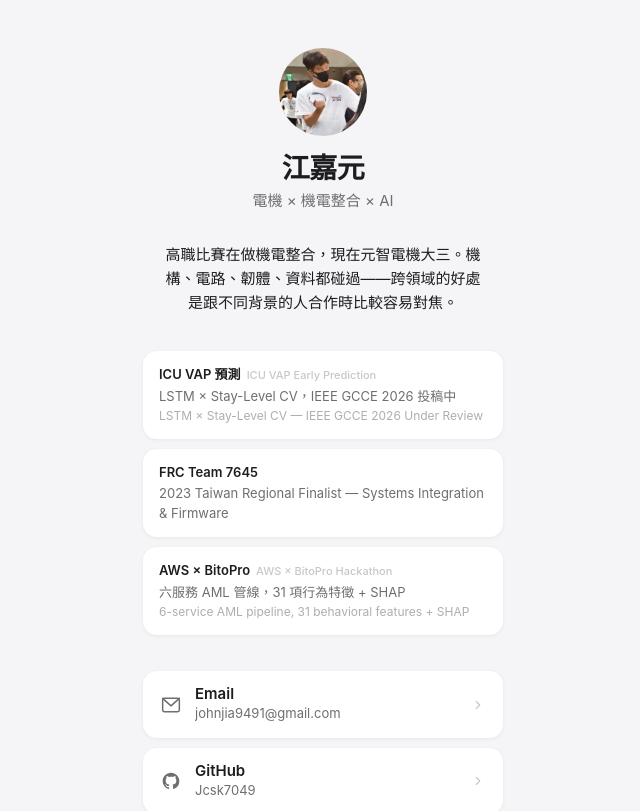
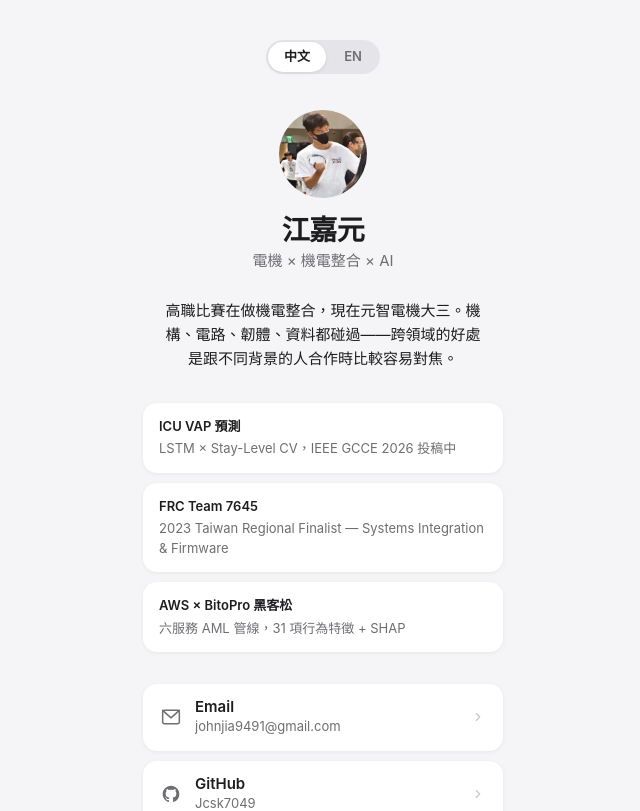
Before and after one commit to Jcsk7049/personal-website, a React (Vite) app: page /card in a window 1280 px wide. Shown: the top 811 px of the page, without its empty margins (317-957 px from the left). Built offline with nearby package versions, Linux system fonts and the light colour scheme.

Commit message:
Card: add zh/en toggle, FRC English only

```diff
--- a/src/pages/Card.jsx
+++ b/src/pages/Card.jsx
@@ -1,63 +1,122 @@
-import { useEffect } from 'react'
+import { useEffect, useState } from 'react'
 
-const LINKS = [
+const LINKS = {
+  zh: [
     {
       href: 'mailto:johnjia9491@gmail.com',
       label: 'Email',
       sub: 'johnjia9491@gmail.com',
-    icon: (
-      <svg width="20" height="20" viewBox="0 0 24 24" fill="none" stroke="currentColor" strokeWidth="1.8" strokeLinecap="round" strokeLinejoin="round">
-        <rect x="2" y="4" width="20" height="16" rx="2"/>
-        <polyline points="2,4 12,13 22,4"/>
-      </svg>
-    ),
     },
     {
       href: 'https://github.com/Jcsk7049',
       label: 'GitHub',
       sub: 'Jcsk7049',
-    icon: (
-      <svg width="20" height="20" viewBox="0 0 24 24" fill="currentColor">
-        <path d="M12 2C6.477 2 2 6.484 2 12.017c0 4.425 2.865 8.18 6.839 9.504.5.092.682-.217.682-.483 0-.237-.008-.868-.013-1.703-2.782.605-3.369-1.343-3.369-1.343-.454-1.158-1.11-1.466-1.11-1.466-.908-.62.069-.608.069-.608 1.003.07 1.531 1.032 1.531 1.032.892 1.53 2.341 1.088 2.91.832.092-.647.35-1.088.636-1.338-2.22-.253-4.555-1.113-4.555-4.951 0-1.093.39-1.988 1.029-2.688-.103-.253-.446-1.272.098-2.65 0 0 .84-.27 2.75 1.026A9.564 9.564 0 0112 6.844c.85.004 1.705.115 2.504.337 1.909-1.296 2.747-1.027 2.747-1.027.546 1.379.202 2.398.1 2.651.64.7 1.028 1.595 1.028 2.688 0 3.848-2.339 4.695-4.566 4.943.359.309.678.92.678 1.855 0 1.338-.012 2.419-.012 2.747 0 .268.18.58.688.482A10.019 10.019 0 0022 12.017C22 6.484 17.522 2 12 2z"/>
-      </svg>
-    ),
     },
     {
       href: 'https://www.linkedin.com/in/%E5%98%89%E5%85%83-%E6%B1%9F-662764344',
       label: 'LinkedIn',
       sub: '江嘉元',
-    icon: (
+    },
+    {
+      href: '/',
+      label: '個人網站',
+      sub: '完整作品集',
+    },
+  ],
+  en: [
+    {
+      href: 'mailto:johnjia9491@gmail.com',
+      label: 'Email',
+      sub: 'johnjia9491@gmail.com',
+    },
+    {
+      href: 'https://github.com/Jcsk7049',
+      label: 'GitHub',
+      sub: 'Jcsk7049',
+    },
+    {
+      href: 'https://www.linkedin.com/in/%E5%98%89%E5%85%83-%E6%B1%9F-662764344',
+      label: 'LinkedIn',
+      sub: 'Chia-Yuan Chiang',
+    },
+    {
+      href: '/',
+      label: 'Portfolio',
+      sub: 'Full project showcase',
+    },
+  ],
+}
+
+const HIGHLIGHTS = [
+  {
+    zh: { label: 'ICU VAP 預測', desc: 'LSTM × Stay-Level CV，IEEE GCCE 2026 投稿中' },
+    en: { label: 'ICU VAP Early Prediction', desc: 'LSTM × Stay-Level CV — IEEE GCCE 2026 Under Review' },
+  },
+  {
+    // FRC: English only regardless of lang
+    en: { label: 'FRC Team 7645', desc: '2023 Taiwan Regional Finalist — Systems Integration & Firmware' },
+  },
+  {
+    zh: { label: 'AWS × BitoPro 黑客松', desc: '六服務 AML 管線，31 項行為特徵 + SHAP' },
+    en: { label: 'AWS × BitoPro Hackathon', desc: '6-service AML pipeline, 31 behavioral features + SHAP' },
+  },
+]
+
+const ICONS = {
+  email: (
+    <svg width="20" height="20" viewBox="0 0 24 24" fill="none" stroke="currentColor" strokeWidth="1.8" strokeLinecap="round" strokeLinejoin="round">
+      <rect x="2" y="4" width="20" height="16" rx="2"/><polyline points="2,4 12,13 22,4"/>
+    </svg>
+  ),
+  github: (
+    <svg width="20" height="20" viewBox="0 0 24 24" fill="currentColor">
+      <path d="M12 2C6.477 2 2 6.484 2 12.017c0 4.425 2.865 8.18 6.839 9.504.5.092.682-.217.682-.483 0-.237-.008-.868-.013-1.703-2.782.605-3.369-1.343-3.369-1.343-.454-1.158-1.11-1.466-1.11-1.466-.908-.62.069-.608.069-.608 1.003.07 1.531 1.032 1.531 1.032.892 1.53 2.341 1.088 2.91.832.092-.647.35-1.088.636-1.338-2.22-.253-4.555-1.113-4.555-4.951 0-1.093.39-1.988 1.029-2.688-.103-.253-.446-1.272.098-2.65 0 0 .84-.27 2.75 1.026A9.564 9.564 0 0112 6.844c.85.004 1.705.115 2.504.337 1.909-1.296 2.747-1.027 2.747-1.027.546 1.379.202 2.398.1 2.651.64.7 1.028 1.595 1.028 2.688 0 3.848-2.339 4.695-4.566 4.943.359.309.678.92.678 1.855 0 1.338-.012 2.419-.012 2.747 0 .268.18.58.688.482A10.019 10.019 0 0022 12.017C22 6.484 17.522 2 12 2z"/>
+    </svg>
+  ),
+  linkedin: (
     <svg width="20" height="20" viewBox="0 0 24 24" fill="currentColor">
       <path d="M16 8a6 6 0 016 6v7h-4v-7a2 2 0 00-2-2 2 2 0 00-2 2v7h-4v-7a6 6 0 016-6zM2 9h4v12H2z"/>
       <circle cx="4" cy="4" r="2"/>
     </svg>
   ),
-  },
-  {
-    href: '/',
-    label: '個人網站',
-    sub: '完整作品集',
-    icon: (
+  web: (
     <svg width="20" height="20" viewBox="0 0 24 24" fill="none" stroke="currentColor" strokeWidth="1.8" strokeLinecap="round" strokeLinejoin="round">
-        <circle cx="12" cy="12" r="10"/>
-        <line x1="2" y1="12" x2="22" y2="12"/>
+      <circle cx="12" cy="12" r="10"/><line x1="2" y1="12" x2="22" y2="12"/>
       <path d="M12 2a15.3 15.3 0 014 10 15.3 15.3 0 01-4 10 15.3 15.3 0 01-4-10 15.3 15.3 0 014-10z"/>
     </svg>
   ),
+}
+
+const LINK_ICONS = ['email', 'github', 'linkedin', 'web']
+
+const CHEVRON = (
+  <svg width="14" height="14" viewBox="0 0 24 24" fill="none" stroke="#C7C7CC" strokeWidth="2" strokeLinecap="round" strokeLinejoin="round" style={{ flexShrink: 0 }}>
+    <polyline points="9 18 15 12 9 6"/>
+  </svg>
+)
+
+const CONTENT = {
+  zh: {
+    subtitle: '電機 × 機電整合 × AI',
+    bio: '高職比賽在做機電整合，現在元智電機大三。機構、電路、韌體、資料都碰過——跨領域的好處是跟不同背景的人合作時比較容易對焦。',
+    footer: 'Computex 2025 · 台北',
   },
-]
-
-const HIGHLIGHTS = [
-  { label: 'ICU VAP 預測', labelEn: 'ICU VAP Early Prediction', desc: 'LSTM × Stay-Level CV，IEEE GCCE 2026 投稿中', descEn: 'LSTM × Stay-Level CV — IEEE GCCE 2026 Under Review' },
-  { label: 'FRC Team 7645', desc: '2023 Taiwan Regional Finalist — Systems Integration & Firmware' },
-  { label: 'AWS × BitoPro', labelEn: 'AWS × BitoPro Hackathon', desc: '六服務 AML 管線，31 項行為特徵 + SHAP', descEn: '6-service AML pipeline, 31 behavioral features + SHAP' },
-]
+  en: {
+    subtitle: 'EE × Mechatronics × AI',
+    bio: 'Competed in mechatronics during high school. Now a 3rd-year EE student at Yuan Ze University. I\'ve touched mechanical, circuit, firmware, and data — the upside of crossing domains is being able to stay aligned when working with people from different backgrounds.',
+    footer: 'Computex 2025 · Taipei',
+  },
+}
 
 export default function Card() {
+  const [lang, setLang] = useState('zh')
+  const c = CONTENT[lang]
+  const links = LINKS[lang]
+
   useEffect(() => {
-    document.title = '江嘉元 — 名片'
+    document.title = lang === 'zh' ? '江嘉元 — 名片' : 'Chia-Yuan Chiang'
     return () => { document.title = '江嘉元' }
-  }, [])
+  }, [lang])
 
   return (
     <div style={{
@@ -67,138 +126,124 @@ export default function Card() {
       display: 'flex',
       flexDirection: 'column',
       alignItems: 'center',
-      padding: '48px 24px 64px',
+      padding: '40px 24px 64px',
     }}>
 
+      {/* 語言切換 */}
+      <div style={{
+        display: 'flex',
+        background: 'rgba(116,116,128,0.12)',
+        borderRadius: 980,
+        padding: 2,
+        marginBottom: 36,
+        gap: 2,
+      }}>
+        {['zh', 'en'].map(l => (
+          <button
+            key={l}
+            onClick={() => setLang(l)}
+            style={{
+              background: lang === l ? '#fff' : 'transparent',
+              border: 'none',
+              borderRadius: 980,
+              padding: '5px 16px',
+              fontSize: 13,
+              fontWeight: 600,
+              color: lang === l ? '#1D1D1F' : '#6E6E73',
+              cursor: 'pointer',
+              transition: 'background 0.24s cubic-bezier(0.4,0,0.6,1), color 0.24s cubic-bezier(0.4,0,0.6,1)',
+              boxShadow: lang === l ? 'rgba(0,0,0,0.08) 0 1px 4px' : 'none',
+            }}
+          >
+            {l === 'zh' ? '中文' : 'EN'}
+          </button>
+        ))}
+      </div>
+
       {/* Avatar + 姓名 */}
-      <div style={{ textAlign: 'center', marginBottom: '32px' }}>
+      <div style={{ textAlign: 'center', marginBottom: 28 }}>
         <img
           src="/455AD532-F2CF-492B-B26C-CEB9053049D5.jpg"
           alt="江嘉元"
           style={{
-            width: 88,
-            height: 88,
+            width: 88, height: 88,
             borderRadius: '50%',
             objectFit: 'cover',
-            marginBottom: 16,
             display: 'block',
             margin: '0 auto 16px',
           }}
         />
         <h1 style={{
-          fontSize: 28,
-          fontWeight: 600,
-          color: '#1D1D1F',
-          letterSpacing: '-0.02em',
-          lineHeight: 1.15,
-          margin: '0 0 6px',
+          fontSize: 28, fontWeight: 600,
+          color: '#1D1D1F', letterSpacing: '-0.02em',
+          lineHeight: 1.15, margin: '0 0 4px',
         }}>
-          江嘉元
+          {lang === 'zh' ? '江嘉元' : 'Chia-Yuan Chiang'}
         </h1>
-        <p style={{
-          fontSize: 15,
-          fontWeight: 400,
-          color: '#6E6E73',
-          margin: 0,
-          lineHeight: 1.4,
-        }}>
-          電機 × 機電整合 × AI
+        {lang === 'en' && (
+          <p style={{ fontSize: 13, color: '#AEAEB2', margin: '0 0 4px' }}>Jiā-Yuán Jiāng</p>
+        )}
+        <p style={{ fontSize: 15, fontWeight: 400, color: '#6E6E73', margin: 0, lineHeight: 1.4 }}>
+          {c.subtitle}
         </p>
       </div>
 
       {/* Bio */}
       <p style={{
-        fontSize: 15,
-        lineHeight: 1.6,
-        color: '#1D1D1F',
-        maxWidth: 320,
-        textAlign: 'center',
-        margin: '0 0 36px',
+        fontSize: 15, lineHeight: 1.6, color: '#1D1D1F',
+        maxWidth: 320, textAlign: 'center', margin: '0 0 32px',
       }}>
-        高職比賽在做機電整合，現在元智電機大三。機構、電路、韌體、資料都碰過——跨領域的好處是跟不同背景的人合作時比較容易對焦。
+        {c.bio}
       </p>
 
-      {/* 近期亮點 */}
-      <div style={{
-        width: '100%',
-        maxWidth: 360,
-        display: 'flex',
-        flexDirection: 'column',
-        gap: 10,
-        marginBottom: 36,
-      }}>
-        {HIGHLIGHTS.map(h => (
-          <div key={h.label} style={{
-            background: '#fff',
-            borderRadius: 14,
+      {/* 亮點 */}
+      <div style={{ width: '100%', maxWidth: 360, display: 'flex', flexDirection: 'column', gap: 10, marginBottom: 32 }}>
+        {HIGHLIGHTS.map((h, i) => {
+          const item = h[lang] || h.en
+          return (
+            <div key={i} style={{
+              background: '#fff', borderRadius: 14,
               padding: '14px 16px',
               boxShadow: 'rgba(0,0,0,0.06) 0 1px 4px',
             }}>
-            {h.labelEn ? (
-              <div style={{ display: 'flex', alignItems: 'baseline', gap: 6, marginBottom: 2, flexWrap: 'wrap' }}>
-                <span style={{ fontSize: 13, fontWeight: 600, color: '#1D1D1F' }}>{h.label}</span>
-                <span style={{ fontSize: 11, fontWeight: 500, color: '#C7C7CC' }}>{h.labelEn}</span>
+              <div style={{ fontSize: 13, fontWeight: 600, color: '#1D1D1F', marginBottom: 3 }}>{item.label}</div>
+              <div style={{ fontSize: 13, color: '#6E6E73', lineHeight: 1.5 }}>{item.desc}</div>
             </div>
-            ) : (
-              <div style={{ fontSize: 13, fontWeight: 600, color: '#1D1D1F', marginBottom: 2 }}>{h.label}</div>
-            )}
-            <div style={{ fontSize: 13, color: '#6E6E73', lineHeight: 1.5 }}>{h.desc}</div>
-            {h.descEn && (
-              <div style={{ fontSize: 12, color: '#AEAEB2', lineHeight: 1.4, marginTop: 2 }}>{h.descEn}</div>
-            )}
-          </div>
-        ))}
+          )
+        })}
       </div>
 
-      {/* 聯絡連結 */}
-      <div style={{
-        width: '100%',
-        maxWidth: 360,
-        display: 'flex',
-        flexDirection: 'column',
-        gap: 10,
-      }}>
-        {LINKS.map(l => (
+      {/* 連結 */}
+      <div style={{ width: '100%', maxWidth: 360, display: 'flex', flexDirection: 'column', gap: 10 }}>
+        {links.map((l, i) => (
           <a
             key={l.label}
             href={l.href}
             target={l.href.startsWith('/') ? '_self' : '_blank'}
             rel="noopener noreferrer"
             style={{
-              display: 'flex',
-              alignItems: 'center',
-              gap: 14,
-              background: '#fff',
-              borderRadius: 14,
-              padding: '14px 18px',
-              textDecoration: 'none',
-              color: '#1D1D1F',
+              display: 'flex', alignItems: 'center', gap: 14,
+              background: '#fff', borderRadius: 14, padding: '14px 18px',
+              textDecoration: 'none', color: '#1D1D1F',
               boxShadow: 'rgba(0,0,0,0.06) 0 1px 4px',
               transition: 'background 0.24s cubic-bezier(0.4,0,0.6,1)',
             }}
             onMouseEnter={e => e.currentTarget.style.background = '#F5F5F7'}
             onMouseLeave={e => e.currentTarget.style.background = '#fff'}
           >
-            <span style={{ color: '#6E6E73', flexShrink: 0 }}>{l.icon}</span>
+            <span style={{ color: '#6E6E73', flexShrink: 0 }}>{ICONS[LINK_ICONS[i]]}</span>
             <div style={{ flex: 1, minWidth: 0 }}>
               <div style={{ fontSize: 15, fontWeight: 600, lineHeight: 1.2 }}>{l.label}</div>
               <div style={{ fontSize: 13, color: '#6E6E73', marginTop: 1, overflow: 'hidden', textOverflow: 'ellipsis', whiteSpace: 'nowrap' }}>{l.sub}</div>
             </div>
-            <svg width="14" height="14" viewBox="0 0 24 24" fill="none" stroke="#C7C7CC" strokeWidth="2" strokeLinecap="round" strokeLinejoin="round" style={{ flexShrink: 0 }}>
-              <polyline points="9 18 15 12 9 6"/>
-            </svg>
+            {CHEVRON}
           </a>
         ))}
       </div>
 
-      {/* 底部小字 */}
-      <p style={{
-        marginTop: 40,
-        fontSize: 12,
-        color: '#C7C7CC',
-        textAlign: 'center',
-      }}>
-        Computex 2025 · 台北
+      {/* 底部 */}
+      <p style={{ marginTop: 40, fontSize: 12, color: '#C7C7CC', textAlign: 'center' }}>
+        {c.footer}
       </p>
 
     </div>
```
Lines whose indentation alone changed are shown as unchanged.
